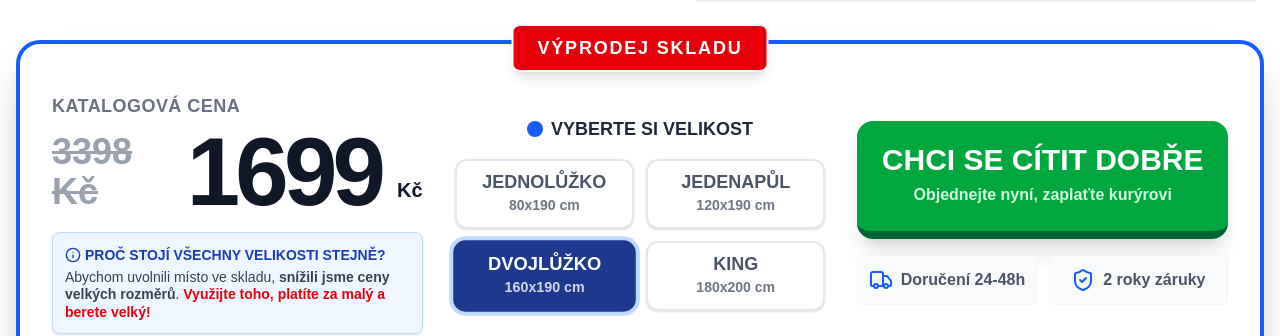
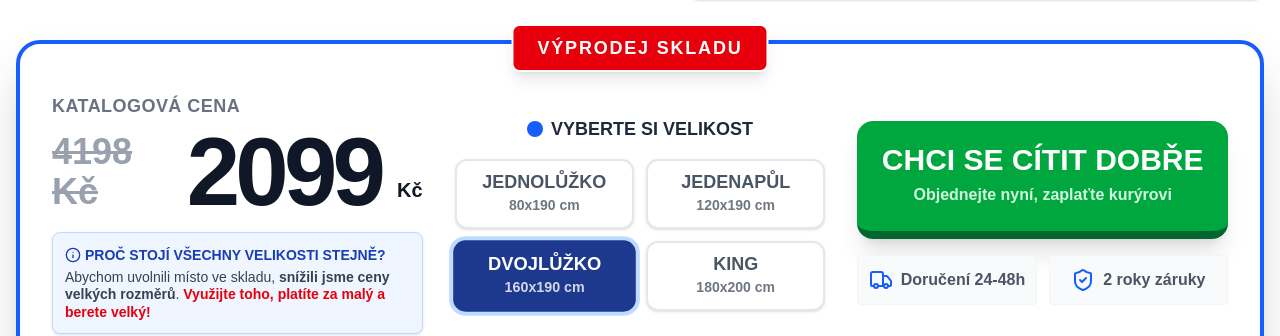
Before and after one commit to dailyeudor49-netizen/kizbuy, a Next.js app: page /ortopper-czk in a window 1280 px wide. Shown: the part 1287-1623 px from the top of the page. Built offline with nearby package versions, Linux system fonts and the light colour scheme.

Commit message:
Update ortopper-czk prices: 3398→4198 Kč (old) and 1699→2099 Kč (sale)

```diff
--- a/app/ortopper-czk/page.tsx
+++ b/app/ortopper-czk/page.tsx
@@ -35,8 +35,8 @@ interface OrderFormProps {
 }
 
 // --- CONSTANTS ---
-const PRICE = 1699;
-const PRICE_OLD = 3398; // -50%
+const PRICE = 2099;
+const PRICE_OLD = 4198; // -50%
 const CURRENCY = 'Kč';
 
 // Network config for CZK
@@ -597,7 +597,7 @@ const Reviews: React.FC = () => {
     { id: 3, name: "Petr B.", city: "Ostrava", text: "Pracuji ve skladu a večer mám záda v troskách. Tento topper mě doslova omlazuje. Cítíte, jak se páteř natahuje, když si lehnete. Velmi rychlé doručení.", rating: 5, image: "/images/ortopper-img/recensione-1.jpg" },
     { id: 4, name: "Eva M.", city: "Plzeň", text: "Byla jsem skeptická ohledně 'masážního' efektu, ale je to pravda. Mám problémy s krevním oběhem v nohou a budím se mnohem méně oteklá. Vlnitý povrch propouští vzduch.", rating: 5 },
     { id: 5, name: "Dr. Štěpán N.", city: "Olomouc", text: "Koupil jsem ho pro svou starší maminku, která tráví hodně času v posteli. Skvělý pro prevenci proleženin a tlakových bolestí. Látka je svěží a hygienická. Doporučuji.", rating: 5 },
-    { id: 6, name: "Barbora S.", city: "Liberec", text: "Moje matrace se stala jednou velkou dírou. Budila jsem se s bolestí ledvin. Za 1699 Kč jsem se vyhnula výdaji 12 000 Kč. Teď je páteř rovná a spím 8 hodin bez přerušení.", rating: 4 },
+    { id: 6, name: "Barbora S.", city: "Liberec", text: "Moje matrace se stala jednou velkou dírou. Budila jsem se s bolestí ledvin. Za 2099 Kč jsem se vyhnula výdaji 12 000 Kč. Teď je páteř rovná a spím 8 hodin bez přerušení.", rating: 4 },
   ];
 
   return (
```
